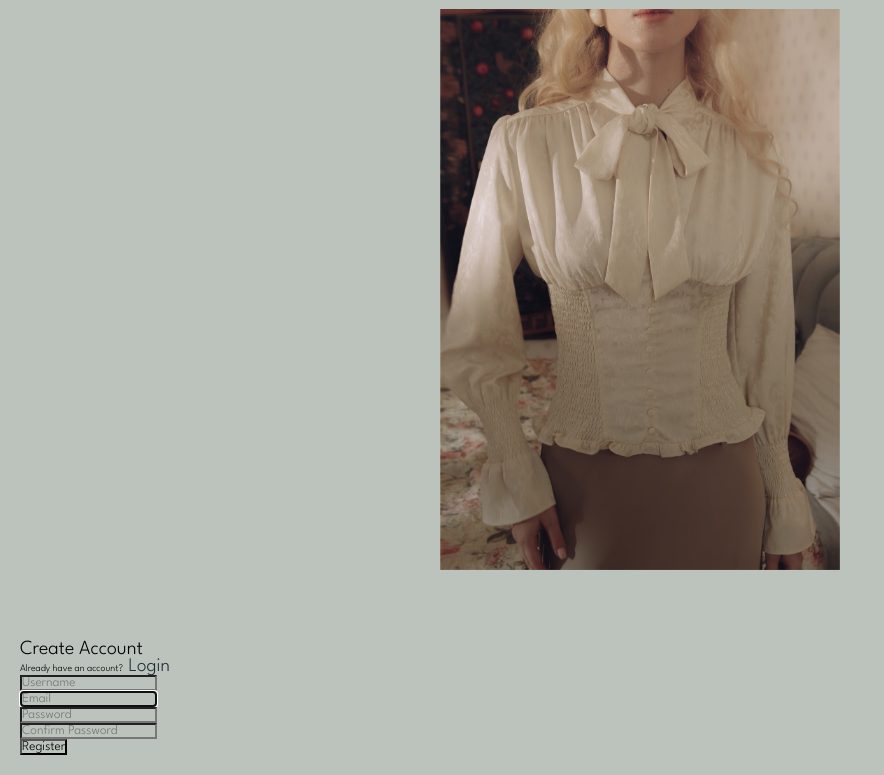
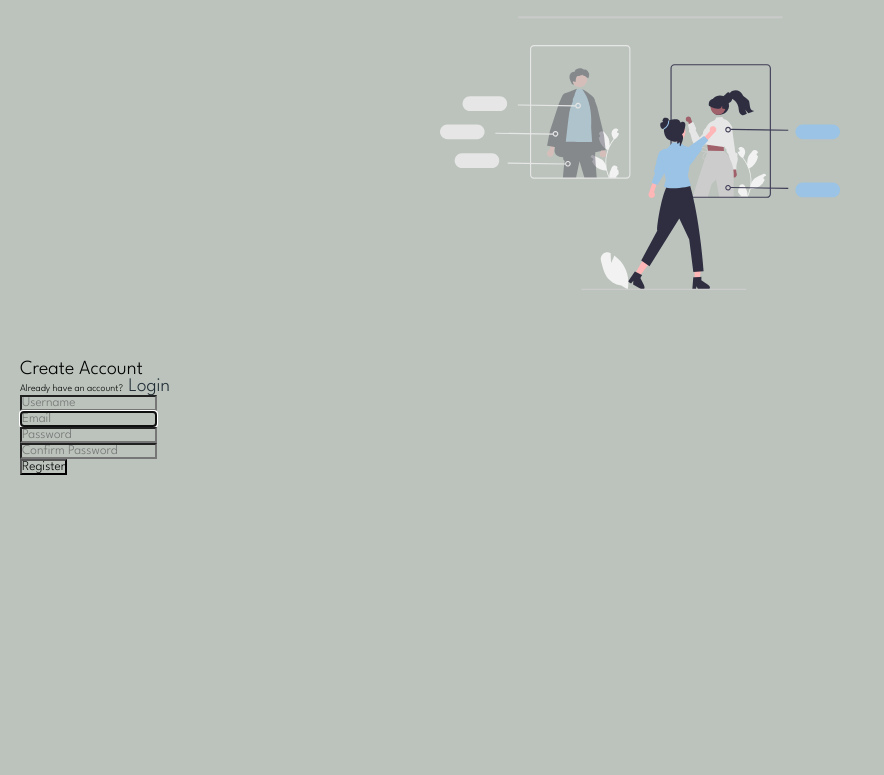
Before and after one commit to kyimkz/example, a Django app: page /user/sign-up/ in a window 1280 px wide. Shown: the part 51-826 px from the top of the page, without its empty margins (0-884 px from the left). After the commit the page ends 526 px from the top, so only its background shows below. Run offline with Django 5.2, Linux system fonts and the light colour scheme; some libraries are stand-ins or nearby versions.

Commit message:
new changes from Gulya

```diff
--- a/website/static/assets/js/sign-up.js
+++ b/website/static/assets/js/sign-up.js
@@ -1,3 +1,4 @@
 gsap.from('.logo', {opacity:0, duration: 1, delay: 0.5, y:10});
 gsap.from('.first .nav-item', {opacity:0, duration: 1, delay: 0.5, y:10});
 gsap.from('.second .nav-item', {opacity:0, duration: 1, delay: 0.5, y:10});
+gsap.from('.general', {opacity:0, duration: 1, delay: 0.5, y:10});
--- a/website/templates/userauths/sign-in.html
+++ b/website/templates/userauths/sign-in.html
@@ -54,7 +54,7 @@
 
     <div class="general">
         <div class="image_login">
-            <img src="{% static 'assets/images/products/signinpic.jpg' %}" class="move" data-speed="-3">
+            <img src="{% static 'assets/images/icons/undraw/undraw_gone_shopping_re_2lau.svg' %}" class="move" data-speed="-3">
         </div>
         <div class="function">
             <div class="heading_s1">
--- a/website/templates/userauths/sign-up.html
+++ b/website/templates/userauths/sign-up.html
@@ -54,7 +54,7 @@
 
     <div class="general">
         <div class="image_login">
-            <img src="{% static 'assets/images/products/login.avif' %}" class="move" data-speed="-3">
+            <img src="{% static 'assets/images/icons/undraw/undraw_shopping_re_hdd9.svg' %}" class="move" data-speed="-3">
         </div>
         <div class="function">
             {% if form.errors %}
```
Also changed, not shown: website/static/assets/images/icons/undraw/undraw_add_to_cart_re_wrdo.svg (added), website/static/assets/images/icons/undraw/undraw_gone_shopping_re_2lau.svg (added), website/static/assets/images/icons/undraw/undraw_online_shopping_re_k1sv.svg (added), website/static/assets/images/icons/undraw/undraw_order_confirmed_re_g0if.svg (added), website/static/assets/images/icons/undraw/undraw_shopping_app_flsj.svg (added), website/static/assets/images/icons/undraw/undraw_shopping_re_hdd9.svg (added).
